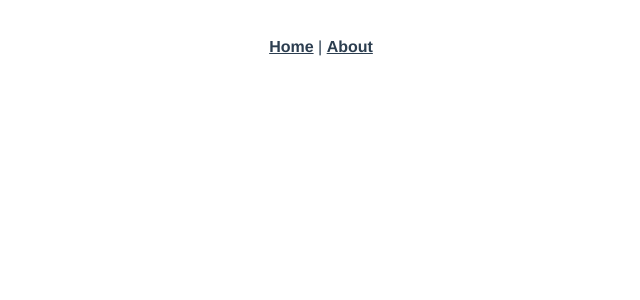
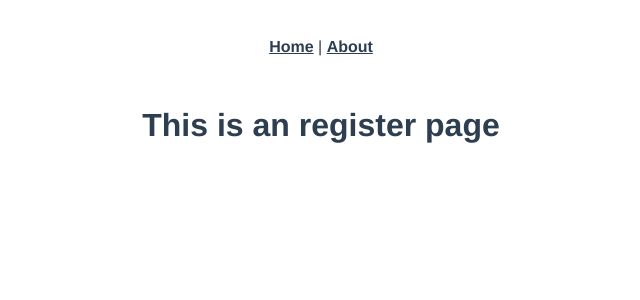
Before and after one commit to ZhengMaster2020/master-travel, a Vue app: page /register in a window 1280 px wide. Shown: the top 300 px of the page, without its empty margins (319-959 px from the left). Built offline with nearby package versions, Linux system fonts and the light colour scheme; the HTML template or start-up script is replaced by a standard one.

Commit message:
init vue-travel project

```diff
--- a/src/router.js
+++ b/src/router.js
@@ -14,12 +14,14 @@ export default new Router({
       component: Home
     },
     {
-      path: '/about',
-      name: 'about',
-      // route level code-splitting
-      // this generates a separate chunk (about.[hash].js) for this route
-      // which is lazy-loaded when the route is visited.
-      component: () => import(/* webpackChunkName: "about" */ './views/About.vue')
+      path: '/login',
+      name: 'login',
+      component: () => import(/* webpackChunkName: "about" */ './views/Login.vue')
+    },
+    {
+      path: '/register',
+      name: 'register',
+      component: () => import(/* webpackChunkName: "about" */ './views/Register.vue')
     }
   ]
 })
--- /dev/null
+++ b/src/views/Login.vue
@@ -0,0 +1,5 @@
+<template>
+  <div class="login">
+    <h1>This is an login page</h1>
+  </div>
+</template>
--- a/src/views/About.vue
+++ b/src/views/Register.vue
@@ -1,5 +1,5 @@
 <template>
   <div class="about">
-    <h1>This is an about page</h1>
+    <h1>This is an register page</h1>
   </div>
 </template>
```
Also changed, not shown: 1 other file (tests, documents, lock files or other folders).
